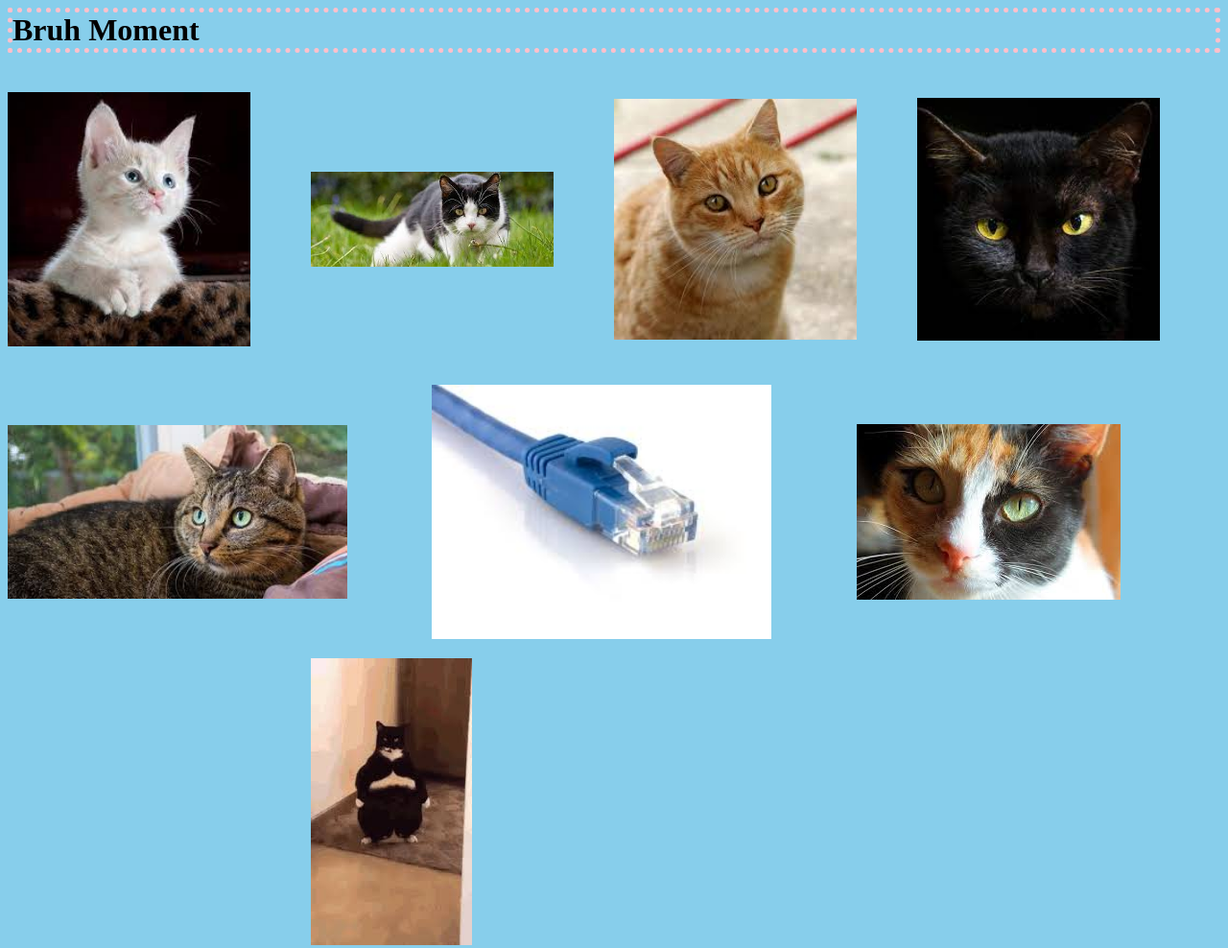
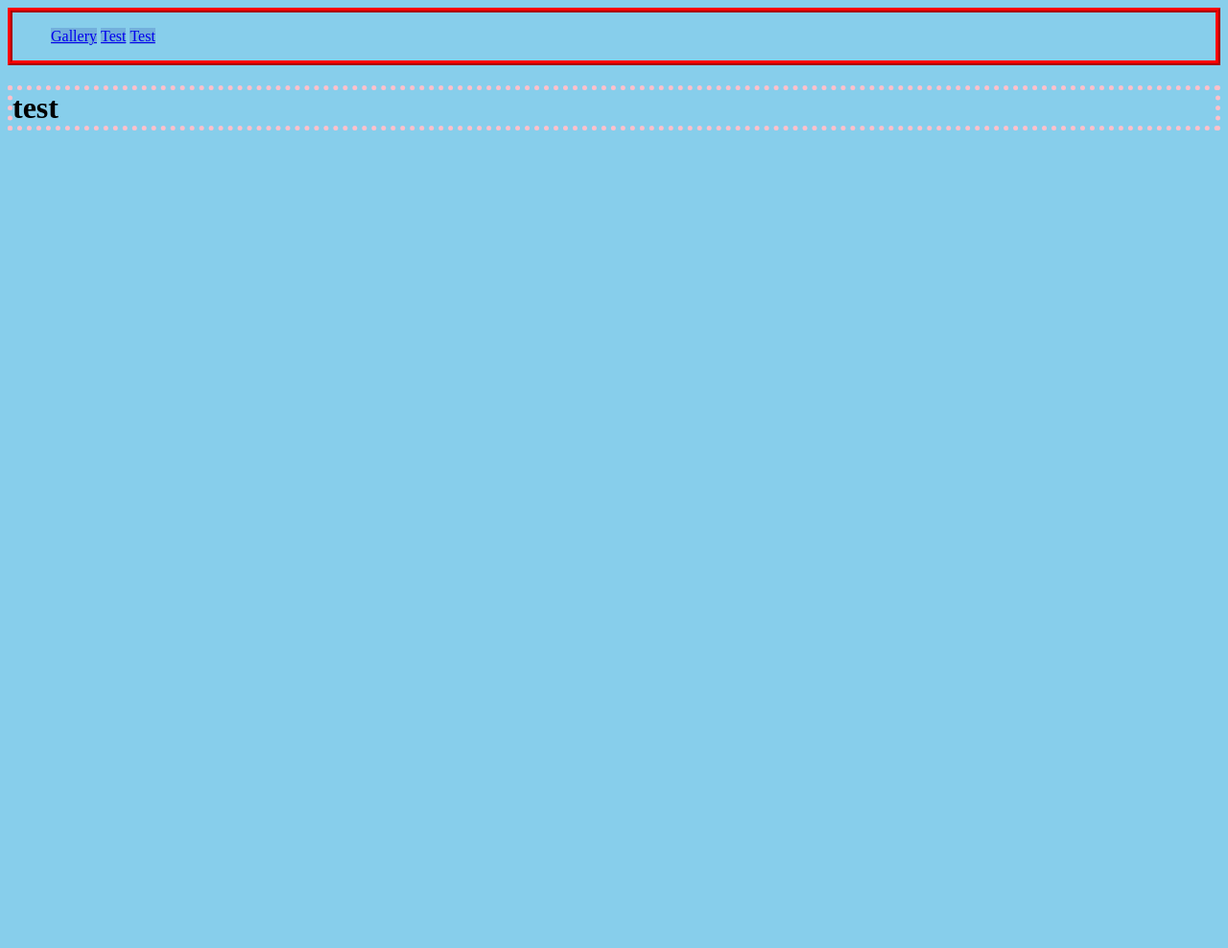
Before and after one commit to Scout57511/Scout57511.github.io, a plain HTML site: page index.html in a window 1280 px wide. Shown: the whole page at 96% size. After the commit the page ends 800 px from the top, so only its background shows below. Drawn offline with Linux system fonts and the light colour scheme.

Commit message:
new project
Added a few pages and messed with nav and stylesheet

```diff
--- a/index.html
+++ b/index.html
@@ -4,41 +4,15 @@
     <head>
         <link href="style.css" rel="stylesheet" type="text/css"/>
     </head>
+
     <body>
-        <h1>Bruh Moment</h1>
-        <div class="gallery">
-            <div class="card">
-                <img src="./Pic/cat 1.jpeg" alt="white kitten">
-            </div>
-
-            <div class="card">
-                <img src="./Pic/cat 2.jpeg" alt="black and white cat stalking">
-            </div>
-
-            <div class="card">
-                <img src="./Pic/cat 3.jpeg" alt="orange cat">
-            </div>
-
-            <div class="card">
-                <img src="./Pic/cat 4.jpeg" alt="black cat">
-            </div>
-
-            <div class="card">
-                <img src="./Pic/cat 5.jpeg" alt="tabby cat">
-            </div>
-
-            <div class="card">
-                <img src="./Pic/cat 6.jpeg" alt="totally a cat">
-            </div>
-
-            <div class="problem_child2">
-                <img src="./Pic/cat 7.jpeg" alt="calico cat">
-            </div>
-
-            <div class="problem_child">
-                <img src="./Pic/cat 8.jpeg" alt="big">
-            </div>
-
-        </div>
+        <nav>
+            <ul>
+                <li><a href="gallery.html">Gallery</a></li>
+                <li><a href="test.html">Test</a></li>
+                <li><a href="test.html">Test</a></li>
+            </ul>
+        </nav>
+    <h1 class="pink">test</h1>
     </body>
 </html>
--- a/style.css
+++ b/style.css
@@ -1,9 +1,24 @@
 html{
   background-color: skyblue;
 }
-h1{
+
+
+nav{
+  border: 5px ridge red;
+}
+
+li{
+  display: inline;
+  list-style-type: none;
+  margin: 0;
+  padding: 0;
+  background-color: rgba(0%, 0%, 52.1%, .15);
+}
+
+.pink {
   border: 5px dotted pink;
 }
+
 .gallery {
   display: flex;
   justify-content: space-around;
```
Also changed, not shown: gallery.html (added, +50 -0 lines), test.html (added).
